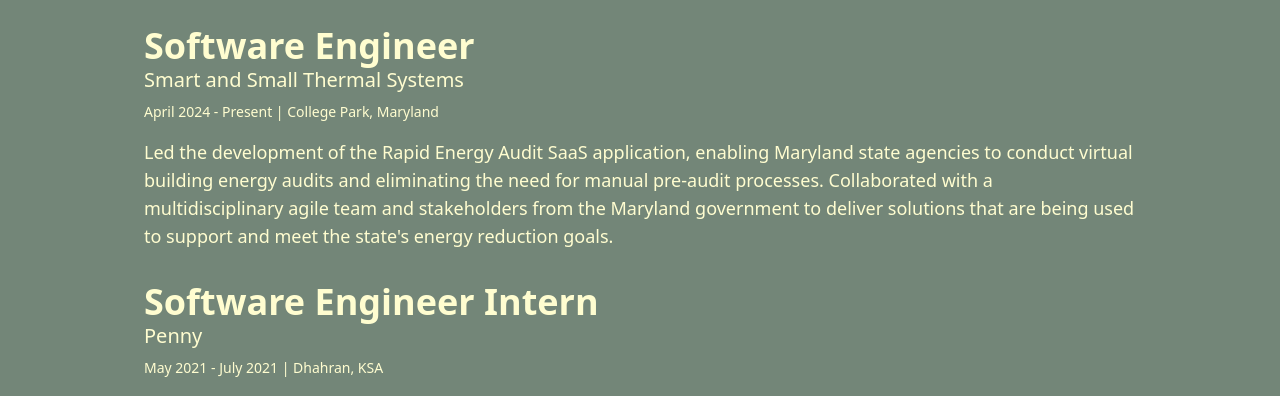
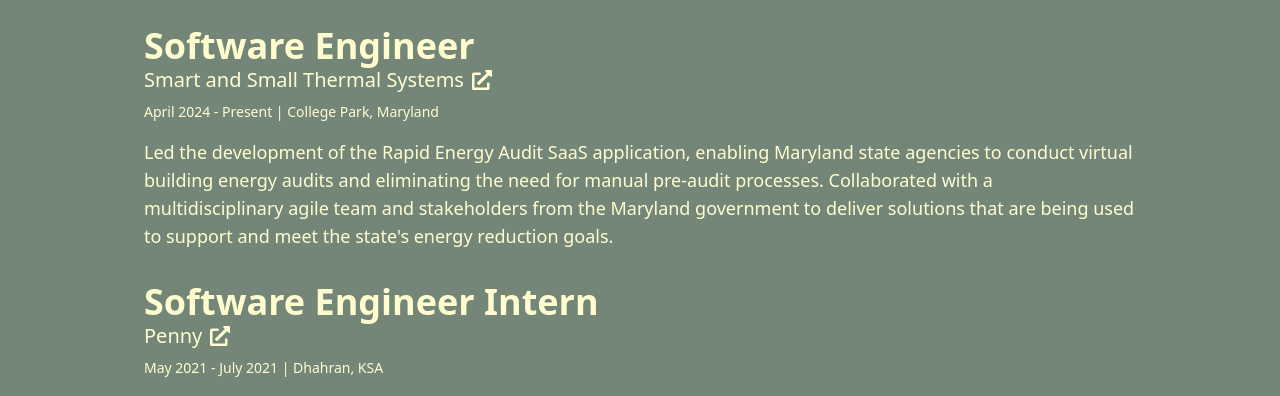
Before and after one commit to ris-tlp/ris-tlp.github.io, a React (Vite) app: page / in a window 1280 px wide. Shown: the part 1766-2162 px from the top of the page. Built offline with nearby package versions, Linux system fonts and the light colour scheme; a web font is replaced by a local one.

Commit message:
Add icon to company name

```diff
--- a/src/components/WorkCard.tsx
+++ b/src/components/WorkCard.tsx
@@ -30,6 +30,7 @@ export default function WorkCard({
             className="text-xl text-cream flex items-center hover:underline"
           >
             {companyName}
+            <FaExternalLinkAlt className="ml-2 text-cream" />
           </a>
         </div>
 
```
